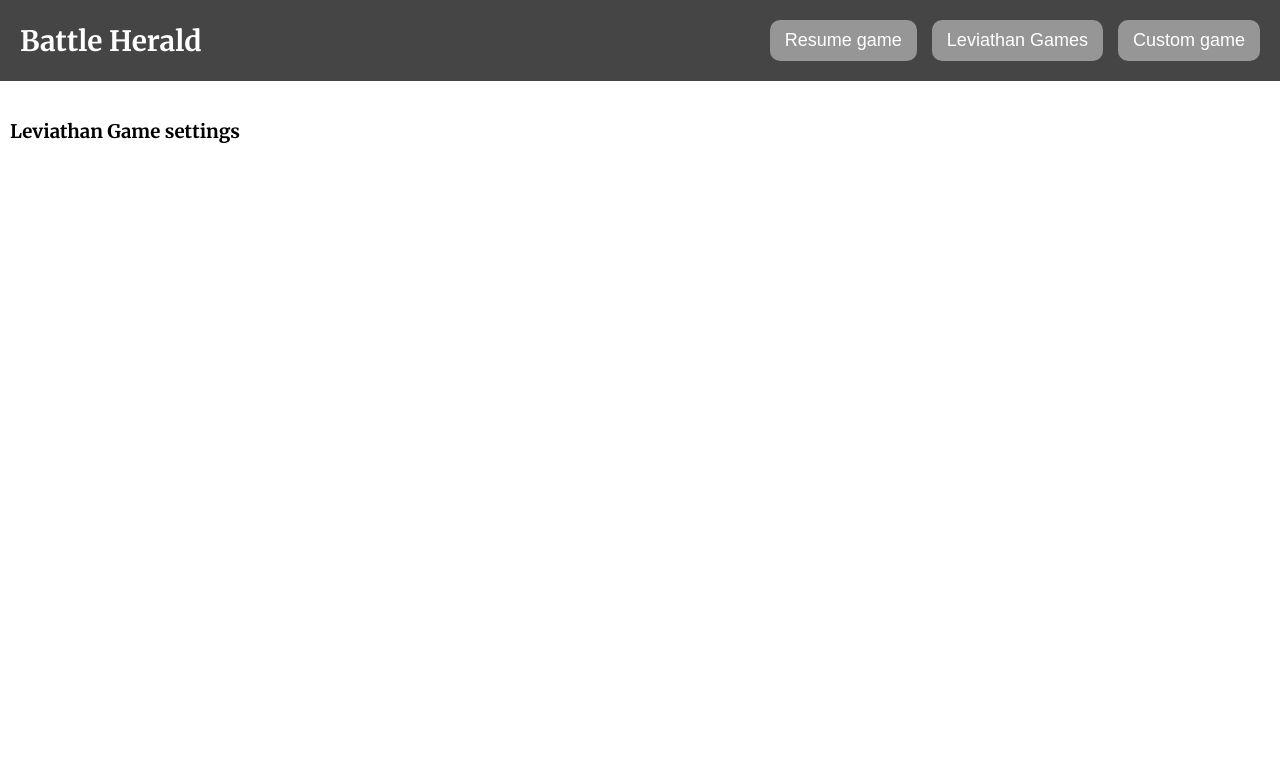
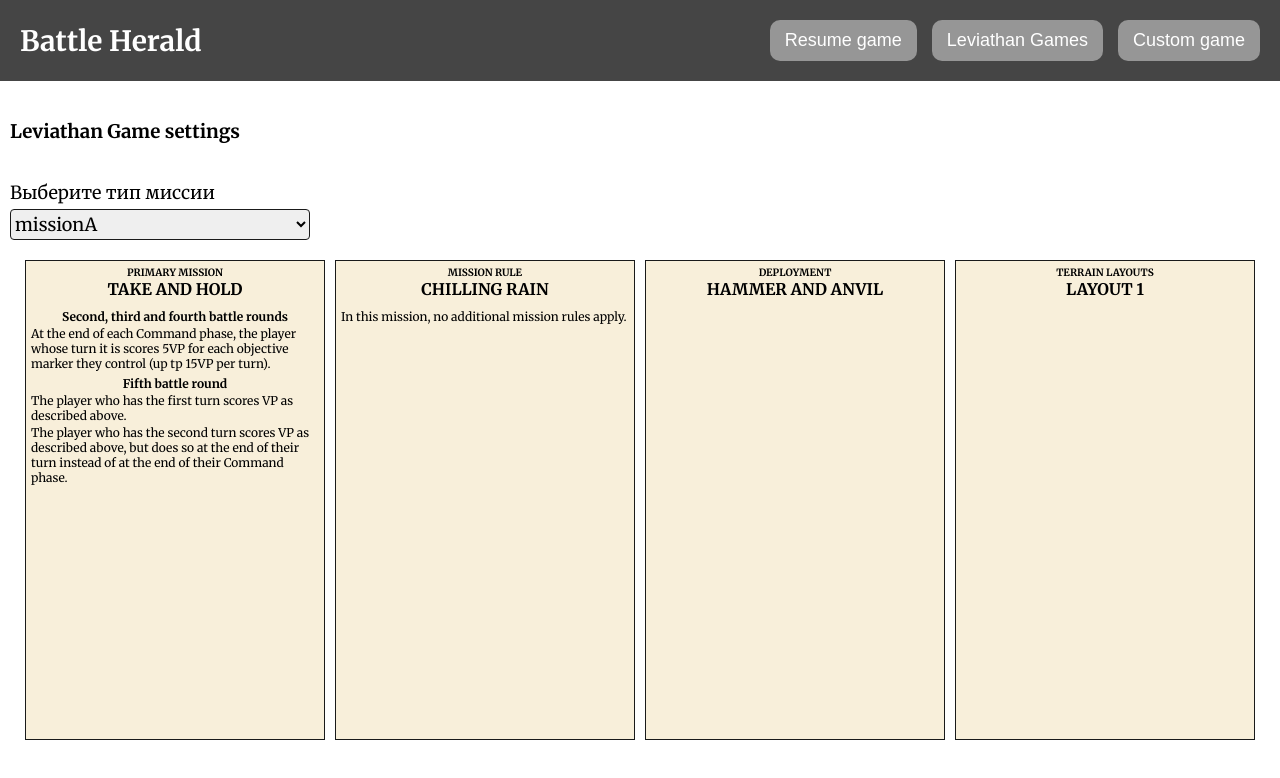
Before and after one commit to nikrassel/battle-herald, a React (Vite) app: page /leviathanGame in a window 1280 px wide. Shown: the top 778 px of the page. Built offline with nearby package versions, Linux system fonts and the light colour scheme.

Commit message:
feat: add mission selection for leviathan games

```diff
--- a/src/app/styles/form-field/form-field__input.css
+++ b/src/app/styles/form-field/form-field__input.css
@@ -2,11 +2,11 @@
   font-size: 18px;
   line-height: 150%;
   width: 100%;
-  border: var(--field-border);
+  border: var(--card-border);
   border-radius: 0.25rem;
   font-family: 'Merriweather', serif;
 }
 
 .form-field__input:focus {
-  box-shadow: 0 0 0 4px var(--color-underline);
+  box-shadow: 0 0 0 4px var(--color-lightGrey-active);
 }
--- a/src/app/styles/info-card/info-card.css
+++ b/src/app/styles/info-card/info-card.css
@@ -4,7 +4,7 @@
   padding: 5px;
   text-align: center;
   width: 300px;
-  height: 400px;
+  height: 480px;
   border: var(--card-border);
   background: var(--color-bone);
   gap: 10px;
--- a/src/app/styles/page/index.css
+++ b/src/app/styles/page/index.css
@@ -1,2 +1,3 @@
 @import url(./page.css);
 @import url(./page__cards-layout.css);
+@import url(./page__form-wrapper.css);
--- /dev/null
+++ b/src/app/styles/page/page__form-wrapper.css
@@ -0,0 +1,5 @@
+.page__form-wrapper {
+  display: flex;
+  flex-direction: column;
+  width: 300px;
+}
--- a/src/app/styles/vars.css
+++ b/src/app/styles/vars.css
@@ -5,5 +5,5 @@
   --color-lightGrey: rgb(150, 150, 150);
   --color-lightGrey-active: rgb(205, 205, 205);
   --color-bone: rgb(248, 239, 218);
-  --card-border: solid 1px var(var(--color-dark));
+  --card-border: solid 1px var(--color-dark);
 }
--- a/src/pages/leviathanGame/LeviathanGame.tsx
+++ b/src/pages/leviathanGame/LeviathanGame.tsx
@@ -1,12 +1,42 @@
+import { useState } from 'react';
+import { useForm, Controller } from 'react-hook-form';
+
 import { CardRow } from '@//entities/cardRow/CardRow';
-import { primaryMissions } from './lib/constants/primaryMissions';
+import { InfoCardProps, OptionsField } from '@//shared/ui';
+
+import { LeviathanMissions, TLeviathanMissionChoise, leviathanTournamentMissions } from './lib';
 
 export const LeviathanGame = () => {
+  const [chosenMission, setChosenMission] = useState<InfoCardProps[]>(
+    leviathanTournamentMissions.missionA,
+  );
+  const { control, setValue } = useForm<TLeviathanMissionChoise>();
+  const changeMissionHandler = (value: LeviathanMissions) => {
+    setValue('choise', value);
+    setChosenMission(leviathanTournamentMissions[value]);
+  };
   return (
     <main className="page">
       <h3>Leviathan Game settings</h3>
-      <div className="page__cards-layout">{/* <CardRow cards={primaryMissions} /> */}</div>
-      {/* <InfoCard {...someCard} /> */}
+      <div className="page__form-wrapper">
+        <Controller
+          control={control}
+          name="choise"
+          defaultValue={LeviathanMissions.missionA}
+          render={({ field }) => (
+            <OptionsField
+              label="Выберите тип миссии"
+              id="01"
+              options={Object.values(LeviathanMissions)}
+              {...field}
+              onChange={(event) => changeMissionHandler(event.target.value as LeviathanMissions)}
+            />
+          )}
+        />
+      </div>
+      <div className="page__cards-layout">
+        <CardRow cards={chosenMission} />
+      </div>
     </main>
   );
 };
--- a/src/pages/leviathanGame/lib/constants/index.ts
+++ b/src/pages/leviathanGame/lib/constants/index.ts
@@ -2,3 +2,4 @@ export * from './deployments';
 export * from './missionRules';
 export * from './primaryMissions';
 export * from './terrainLayouts';
+export * from './leviathanMissions';
--- a/src/pages/leviathanGame/lib/constants/leviathanMissions.ts
+++ b/src/pages/leviathanGame/lib/constants/leviathanMissions.ts
@@ -7,6 +7,7 @@ export type TLeviathanTournamentMissionsPool = {
 };
 
 export const leviathanTournamentMissions: TLeviathanTournamentMissionsPool = {
+  empty: [],
   missionA: [
     primaryMissions.takeAndHold,
     missionRules.chillingRain,
--- a/src/pages/leviathanGame/lib/types/types.ts
+++ b/src/pages/leviathanGame/lib/types/types.ts
@@ -3,3 +3,14 @@ import { InfoCardProps } from '@//shared/ui';
 export type TInfoCardDeck = {
   [key: string]: InfoCardProps;
 };
+
+export enum LeviathanMissions {
+  missionA = 'missionA',
+  missionB = 'missionB',
+  missionC = 'missionC',
+  missionD = 'missionD',
+}
+
+export type TLeviathanMissionChoise = {
+  choise: LeviathanMissions;
+};
--- a/src/shared/ui/form/optionsField.tsx
+++ b/src/shared/ui/form/optionsField.tsx
@@ -29,8 +29,9 @@ export const OptionsField = ({
         id={id}
         className="form-field__input form-field__input_type_options"
         {...registration}
-        {...otherProps}>
-        <option value="">Выберите один вариант</option>
+        {...otherProps}
+      >
+        <option value="empty">Выберите один вариант</option>
         {options?.map((elem) => (
           <option key={elem} value={elem}>
             {elem}
```
